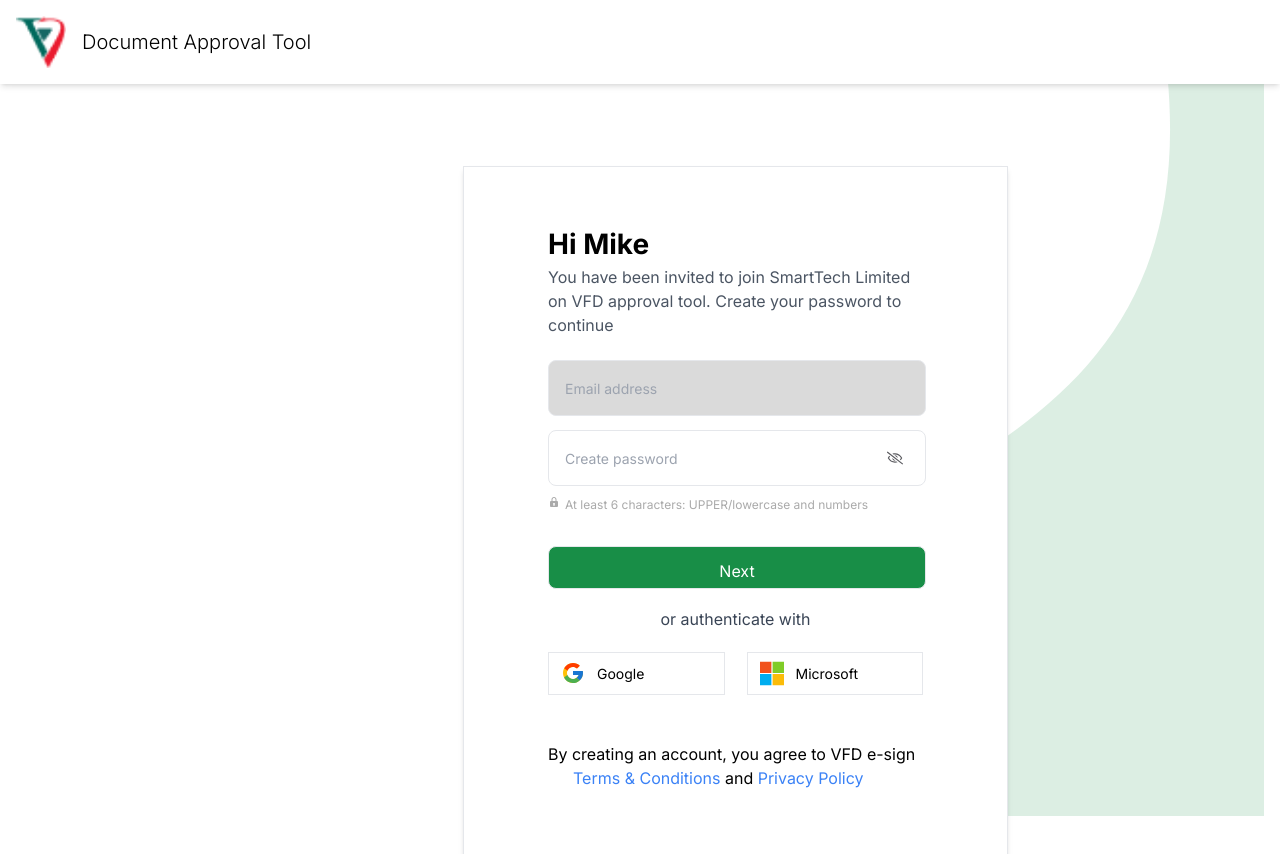
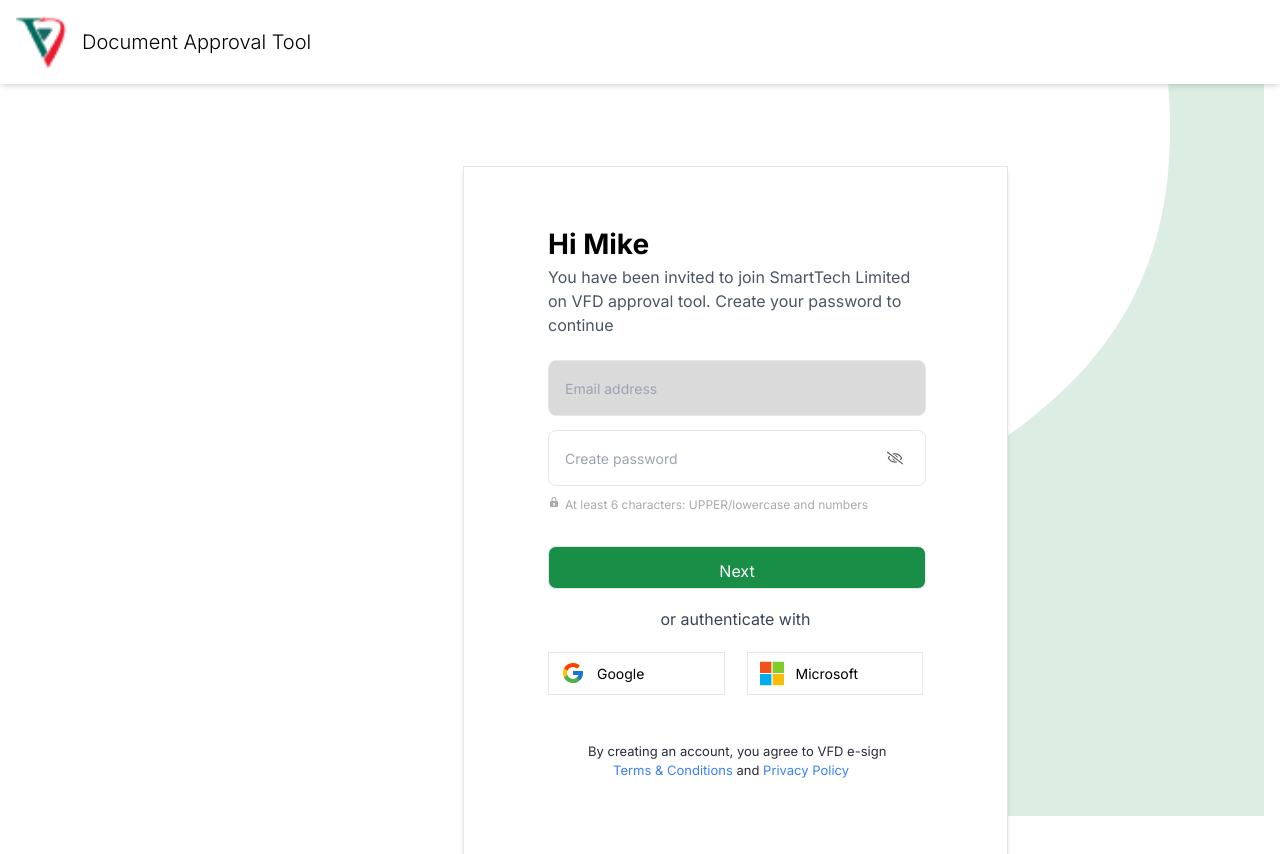
Before and after one commit to lawrenceime/Document-approval, a Next.js app in the folder alm/: page /users/usersByAdminLogin in a window 1280 px wide. Shown: the top 854 px of the page. Built offline with nearby package versions, Linux system fonts and the light colour scheme.

Commit message:
changed font size of the privacy policy text in the newUserLogin.tsx

```diff
--- a/alm/app/users/usersByAdminLogin/newUserLogin.tsx
+++ b/alm/app/users/usersByAdminLogin/newUserLogin.tsx
@@ -124,8 +124,12 @@ const NewUserLogin = () => {
               <p>Microsoft</p>
             </div>
           </div>
-          <p className="mt-[47px]">
-            By creating an account, you agree to VFD e-sign{" "}
+
+          <div className="ml-10">
+          <p className="mt-[47px] text-[13px] text-[#2C2A3B]">
+            By creating an account, you agree to VFD e-sign
+            </p>{" "}
+            <p className="text-[13px] text-[#2C2A3B]">
             <Link className="text-blue-500 items-center pl-[25px]" href={"#"}>
               Terms & Conditions
             </Link>{" "}
@@ -133,7 +137,11 @@ const NewUserLogin = () => {
             <Link className="text-blue-500" href={"#"}>
               Privacy Policy
             </Link>{" "}
-          </p>
+
+            </p>
+          </div>
+
+
         </div>
       </div>
     </div>
```
